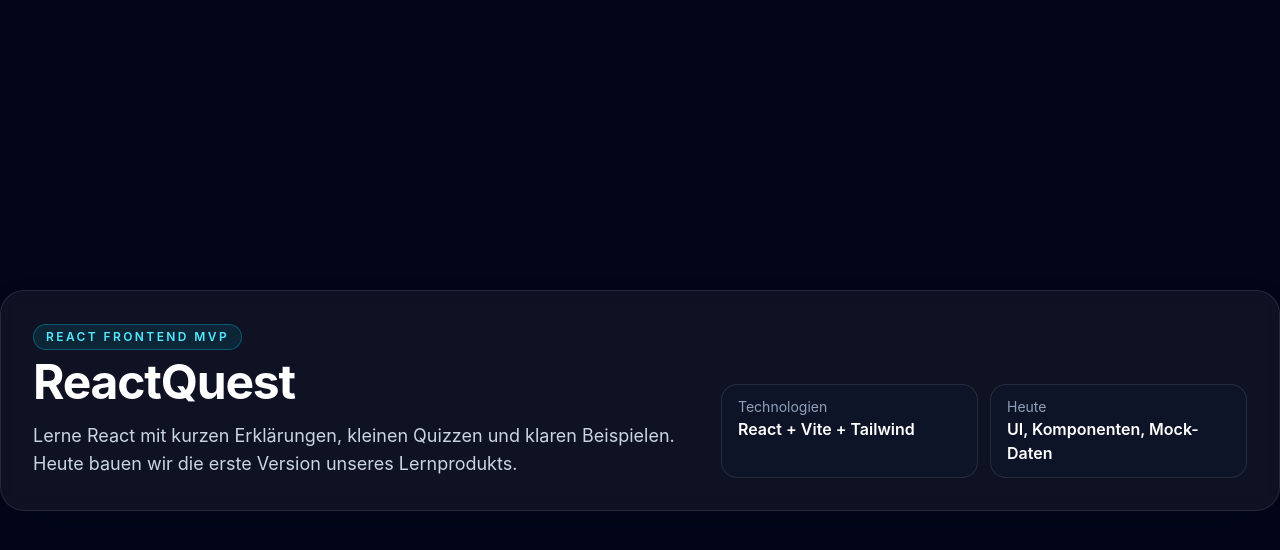
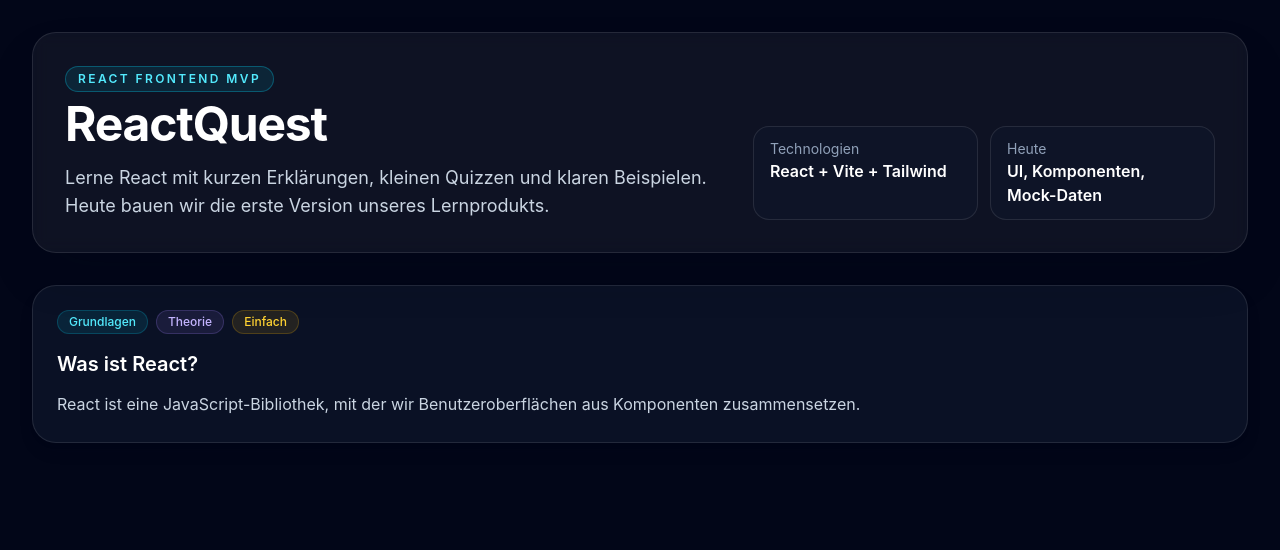
Before and after one commit to Montragor/react-quest, a React (Vite) app: page / in a window 1280 px wide. Shown: the top 550 px of the page. Built offline with nearby package versions, Linux system fonts and the light colour scheme.

Commit message:
Lege lokale Lerninhalte an und baue die LessonCard

```diff
--- a/src/App.jsx
+++ b/src/App.jsx
@@ -1,13 +1,24 @@
 import { useState } from 'react'
 import Header from './components/Header'
+import LessonCard from './components/LessonCard'
+import { lessons } from './data/lessons'
 
 function App() {
   const [count, setCount] = useState(0)
 
   return (
     <>
-     <div className="min-h-screen bg-slate-950 text-white flex items-center justify-center">
+      <div className="min-h-screen bg-slate-950 text-slate-100">
+        <div className="mx-auto flex max-w-7xl flex-col gap-8 px-4 py-8 sm:px-6 lg:px-8">
           <Header />
+          <LessonCard
+            title={lessons[0].title}
+            topic={lessons[0].topic}
+            type={lessons[0].type}
+            level={lessons[0].level}
+            content={lessons[0].content}
+          />
+        </div>
       </div>
     </>
   )
--- /dev/null
+++ b/src/components/LessonCard.jsx
@@ -0,0 +1,20 @@
+export default function LessonCard({ title, topic, type, level, content }) {
+  return (
+    <article className="group rounded-3xl border border-white/10 bg-slate-900/70 p-6 shadow-lg shadow-slate-950/20 transition hover:-translate-y-1 hover:border-cyan-400/30">
+      <div className="mb-4 flex flex-wrap items-center gap-2">
+        <span className="rounded-full bg-cyan-400/10 px-3 py-1 text-xs font-medium text-cyan-300 ring-1 ring-inset ring-cyan-400/20">
+          {topic}
+        </span>
+        <span className="rounded-full bg-violet-400/10 px-3 py-1 text-xs font-medium text-violet-300 ring-1 ring-inset ring-violet-400/20">
+          {type}
+        </span>
+        <span className="rounded-full bg-amber-400/10 px-3 py-1 text-xs font-medium text-amber-300 ring-1 ring-inset ring-amber-400/20">
+          {level}
+        </span>
+      </div>
+
+      <h3 className="text-xl font-semibold text-white">{title}</h3>
+      <p className="mt-3 leading-7 text-slate-300">{content}</p>
+    </article>
+  )
+}
--- a/src/data/lessons.js
+++ b/src/data/lessons.js
@@ -0,0 +1,47 @@
+export const lessons = [
+  {
+    id: "react-intro",
+    title: "Was ist React?",
+    topic: "Grundlagen",
+    type: "Theorie",
+    level: "Einfach",
+    content:
+      "React ist eine JavaScript-Bibliothek, mit der wir Benutzeroberflächen aus Komponenten zusammensetzen."
+  },
+  {
+    id: "components",
+    title: "Komponenten verstehen",
+    topic: "Komponenten",
+    type: "Theorie",
+    level: "Einfach",
+    content:
+      "Komponenten sind wiederverwendbare Bausteine. Sie helfen uns, UI in kleine, klare Teile aufzuteilen."
+  },
+  {
+    id: "props",
+    title: "Props in React",
+    topic: "Datenfluss",
+    type: "Theorie",
+    level: "Mittel",
+    content:
+      "Props sind Eingaben für Komponenten. Eine Elternkomponente gibt Daten an eine Kindkomponente weiter."
+  },
+  {
+    id: "jsx-list",
+    title: "Listen mit map() rendern",
+    topic: "Rendering",
+    type: "Theorie",
+    level: "Mittel",
+    content:
+      "Wenn mehrere ähnliche Elemente angezeigt werden sollen, speichern wir Daten in einem Array und erzeugen UI mit map()."
+  },
+  {
+    id: "quiz-preview",
+    title: "Mini-Quiz zu Komponenten",
+    topic: "Quiz",
+    type: "Quiz",
+    level: "Einfach",
+    content:
+      "Frage: Warum sind Komponenten in React nützlich?"
+  }
+]
```
Also changed, not shown: src/components/LessonCards.jsx (deleted).
